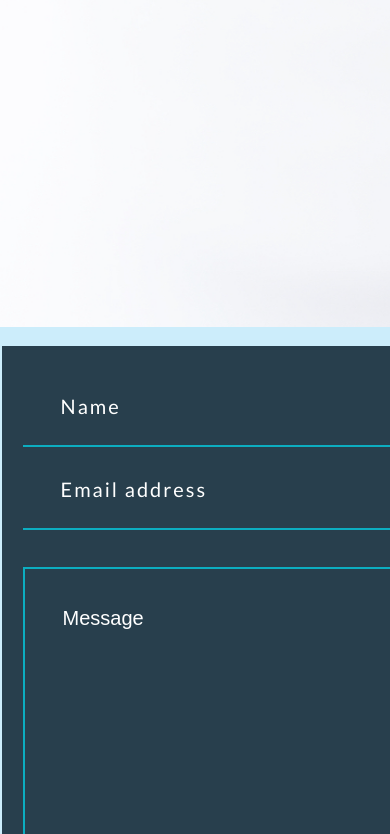
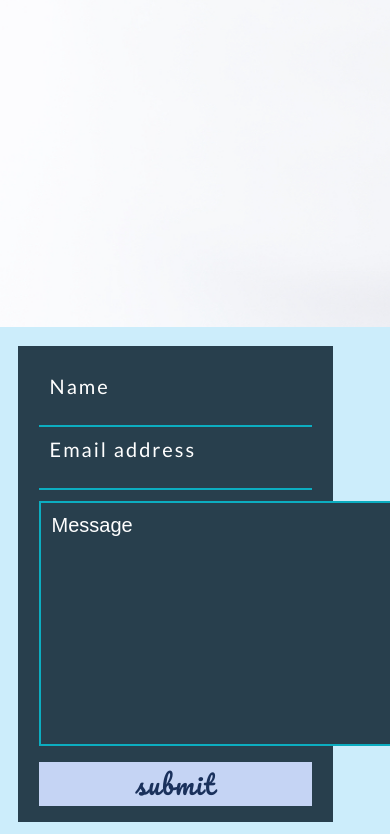
Before and after one commit to rlholloway/project-01-textilee, a plain HTML site: page contact.html in a window 390 px wide. Shown: the part 298-1132 px from the top of the page. Drawn offline with Linux system fonts and the light colour scheme.

Commit message:
fixed up forms a bit more

```diff
--- a/contact.html
+++ b/contact.html
@@ -47,7 +47,7 @@
         <section class="contact-section">
             <div class="container">
                 <div class="sub-container">
-                    <fieldset class="submit-box">
+                    <form class="submit-box">
                         <div class="name-box2">
                             <label for="name">Name</label>
                             <input type="text" id="name">
@@ -60,7 +60,7 @@
 
                         <textarea name="comment" id="comment" cols="80" rows="10">Message</textarea>
                         <button class="pale-button">submit</button>
-                    </fieldset>
+                    </form>
                 </div>
                 <div class="contact-info">
                     <div class="icons">
--- a/styles/sass/_contact-page.scss
+++ b/styles/sass/_contact-page.scss
@@ -18,7 +18,6 @@
     position: absolute;
     bottom: 1%;
     left: 5%;
-
 }
 
 .contact-info {
--- a/styles/sass/_forms.scss
+++ b/styles/sass/_forms.scss
@@ -12,6 +12,7 @@
         color: $dark-blue;
         background-color: $pale-blue;
         border: 2px solid $turquoise;
+        width: 100%;
         resize: none;
         margin: 5% 0;
         padding: 4% 0 0 4%;
@@ -45,7 +46,7 @@
     background-color: $dark-green;
     color: $white;
     box-shadow: 18px 18px $turquoise;
-    width: 60%;
+    width: 90%;
     padding: 5% 6% 3% 6%;
     border: none;
     display: flex;
--- a/styles/sass/_media-queries.scss
+++ b/styles/sass/_media-queries.scss
@@ -43,10 +43,13 @@
 
     .submit-box {
         position: static;
+        border: none;
+        box-shadow: none;
+        margin: 0 auto;
     }
 
     .contact-info {
-        width: 40%;
+        width: 50%;
         padding: 5%;
         margin: 0 auto;
     }
```
Also changed, not shown: blog.html (+2 -3 lines), styles/style.css.
